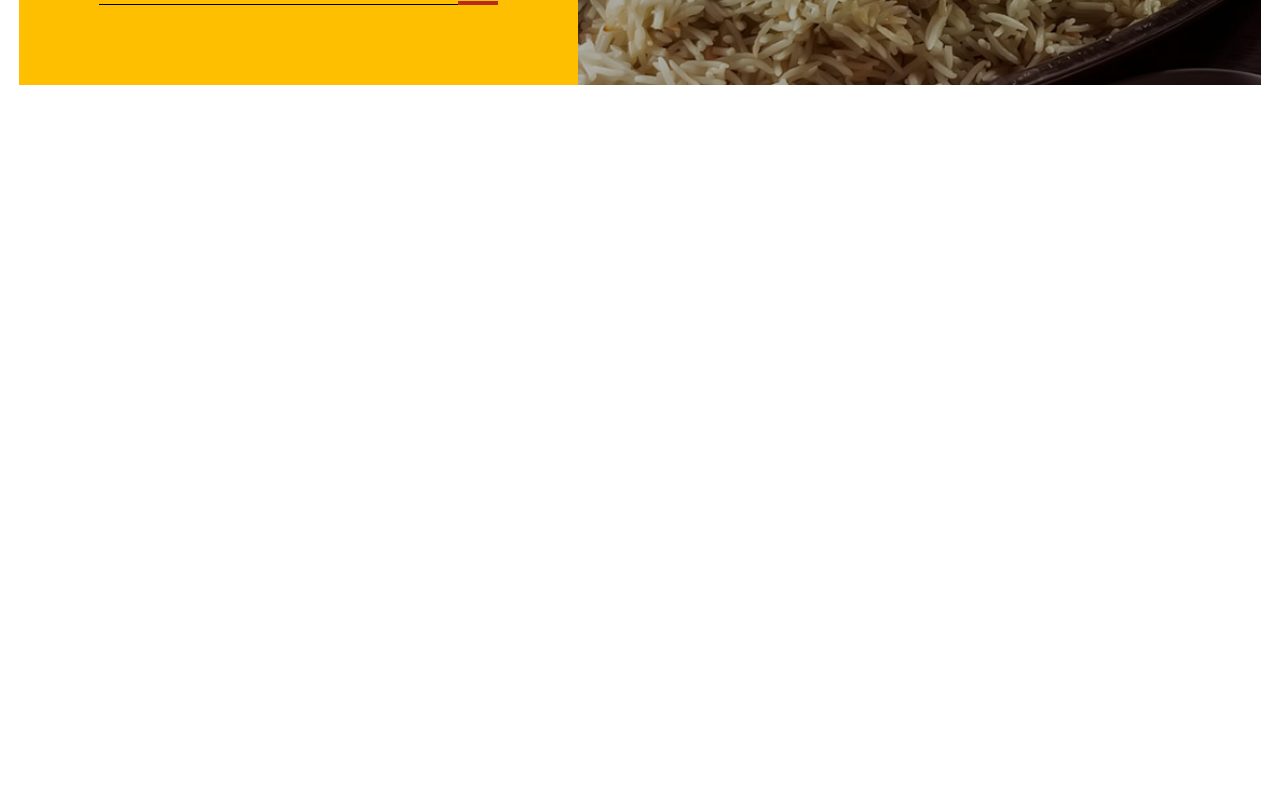
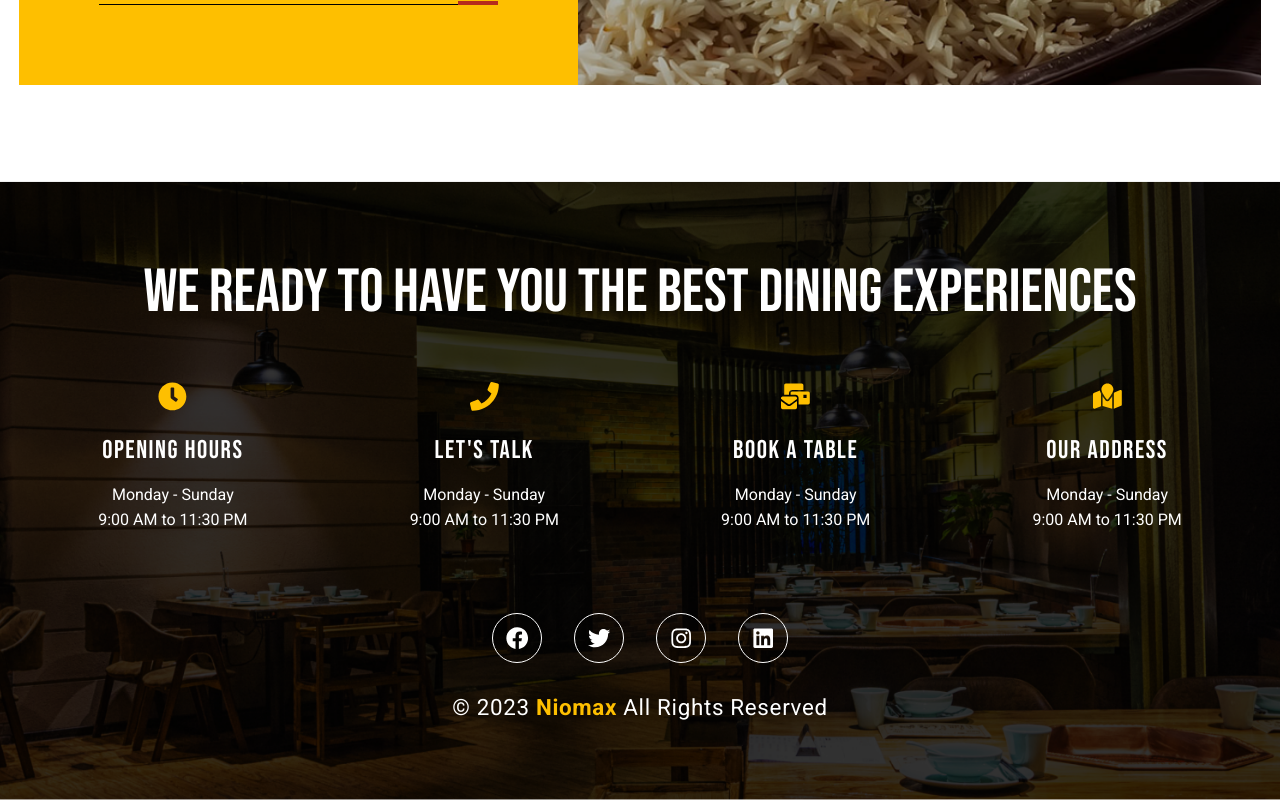
Before and after one commit to mhistiak3/Resturent-Template-Task, a React (Vite) app: page / in a window 1280 px wide. Shown: the part 3918-4718 px from the top of the page. Before the commit the page ends 4099 px from the top, so only its background shows below. Built offline with nearby package versions, Linux system fonts and the light colour scheme.

Commit message:
make and design footer

```diff
--- a/src/App.jsx
+++ b/src/App.jsx
@@ -1,6 +1,7 @@
 import About from "./components/About/About";
 import BookTable from "./components/BookTable/BookTable";
 import FoodMenu from "./components/FoodMenu/FoodMenu";
+import Footer from "./components/Footer/Footer";
 import Header from "./components/Header/Header";
 import Review from "./components/Review/Review";
 
@@ -12,6 +13,7 @@ const App = () => {
       <FoodMenu/>
       <BookTable/>
       <Review/>
+      <Footer/>
     </>
   );
 };
--- /dev/null
+++ b/src/components/Footer/Footer.jsx
@@ -0,0 +1,66 @@
+import { FaClock, FaFacebook, FaInstagram, FaLinkedin, FaMailBulk, FaPhone, FaTwitter } from "react-icons/fa";
+import classes from "./Footer.module.css";
+import { FaMapLocation } from "react-icons/fa6";
+const Footer = () => {
+  return (
+    <div className={classes.footer_section}>
+      <div className={`${classes.footer_container} container`}>
+        <h1>We ready to have you the best dining experiences</h1>
+        <div className={classes.footer_items}>
+          <div className={classes.footer_item}>
+            <FaClock />
+            <h4>Opening Hours</h4>
+            <div>
+              <p>Monday - Sunday</p>
+              <p>9:00 AM to 11:30 PM</p>
+            </div>
+          </div>
+          <div className={classes.footer_item}>
+            <FaPhone />
+            <h4>Let's Talk</h4>
+            <div>
+              <p>Monday - Sunday</p>
+              <p>9:00 AM to 11:30 PM</p>
+            </div>
+          </div>
+          <div className={classes.footer_item}>
+            <FaMailBulk />
+            <h4>Book a Table</h4>
+            <div>
+              <p>Monday - Sunday</p>
+              <p>9:00 AM to 11:30 PM</p>
+            </div>
+          </div>
+          <div className={classes.footer_item}>
+            <FaMapLocation />
+            <h4>Our Address</h4>
+            <div>
+              <p>Monday - Sunday</p>
+              <p>9:00 AM to 11:30 PM</p>
+            </div>
+          </div>
+        </div>
+        <footer className={classes.footer_bottom}>
+          <div className={classes.icon_box}>
+            <div>
+              <FaFacebook />
+            </div>
+            <div>
+              <FaTwitter />
+            </div>
+            <div>
+              <FaInstagram />
+            </div>
+            <div>
+              <FaLinkedin />
+            </div>
+          </div>
+          <p>
+            © 2023 <b>Niomax</b> All Rights Reserved{" "}
+          </p>
+        </footer>
+      </div>
+    </div>
+  );
+};
+export default Footer;
--- /dev/null
+++ b/src/components/Footer/Footer.module.css
@@ -0,0 +1,78 @@
+.footer_section {
+  width: 100%;
+  background-image: url("/footer-bg.png");
+  background-position: center;
+  background-repeat: no-repeat;
+  background-size: cover;
+}
+.footer_container {
+  padding: 5rem 0;
+}
+.footer_container h1 {
+  font-weight: 500;
+  font-size: 3.8rem;
+  line-height: 4rem;
+  text-align: center;
+  color: var(--light);
+}
+.footer_items {
+  display: flex;
+  justify-content: space-evenly;
+  align-items: center;
+  color: var(--light);
+  padding-top: 3.6rem;
+  padding-bottom: 5rem;
+  gap: 4rem;
+  flex-wrap: wrap;
+}
+.footer_item {
+  display: flex;
+  flex-direction: column;
+  text-align: center;
+  justify-content: center;
+  align-items: center;
+}
+.footer_item svg {
+  font-size: 1.8rem;
+  color: var(--secondary);
+  margin-bottom: 0.6rem;
+}
+.footer_item h4 {
+  font-weight: 400;
+  font-size: 1.6rem;
+  line-height: 1.8rem;
+  letter-spacing: 0.06em;
+  margin: 1rem 0;
+}
+.footer_bottom {
+  display: flex;
+  flex-direction: column;
+  justify-content: center;
+  align-items: center;
+  text-align: center;
+  color: var(--light);
+}
+.icon_box{
+    display: flex;
+    gap: 2rem;
+    margin-bottom: 2rem;
+}
+.icon_box >div{
+    width: 50px;
+    height: 50px;
+    display: flex;
+    justify-content: center;
+    align-items: center;
+    border: 1px solid var(--light);
+    border-radius: 50%;
+    font-size: 1.4rem;
+}
+.footer_bottom p {
+  font-weight: 400;
+  font-size: 1.4rem;
+  line-height: 1.6rem;
+  letter-spacing: 0.03em;
+}
+.footer_bottom b{
+    color: var(--secondary);
+}
```
Also changed, not shown: public/footer-bg.png (added).
